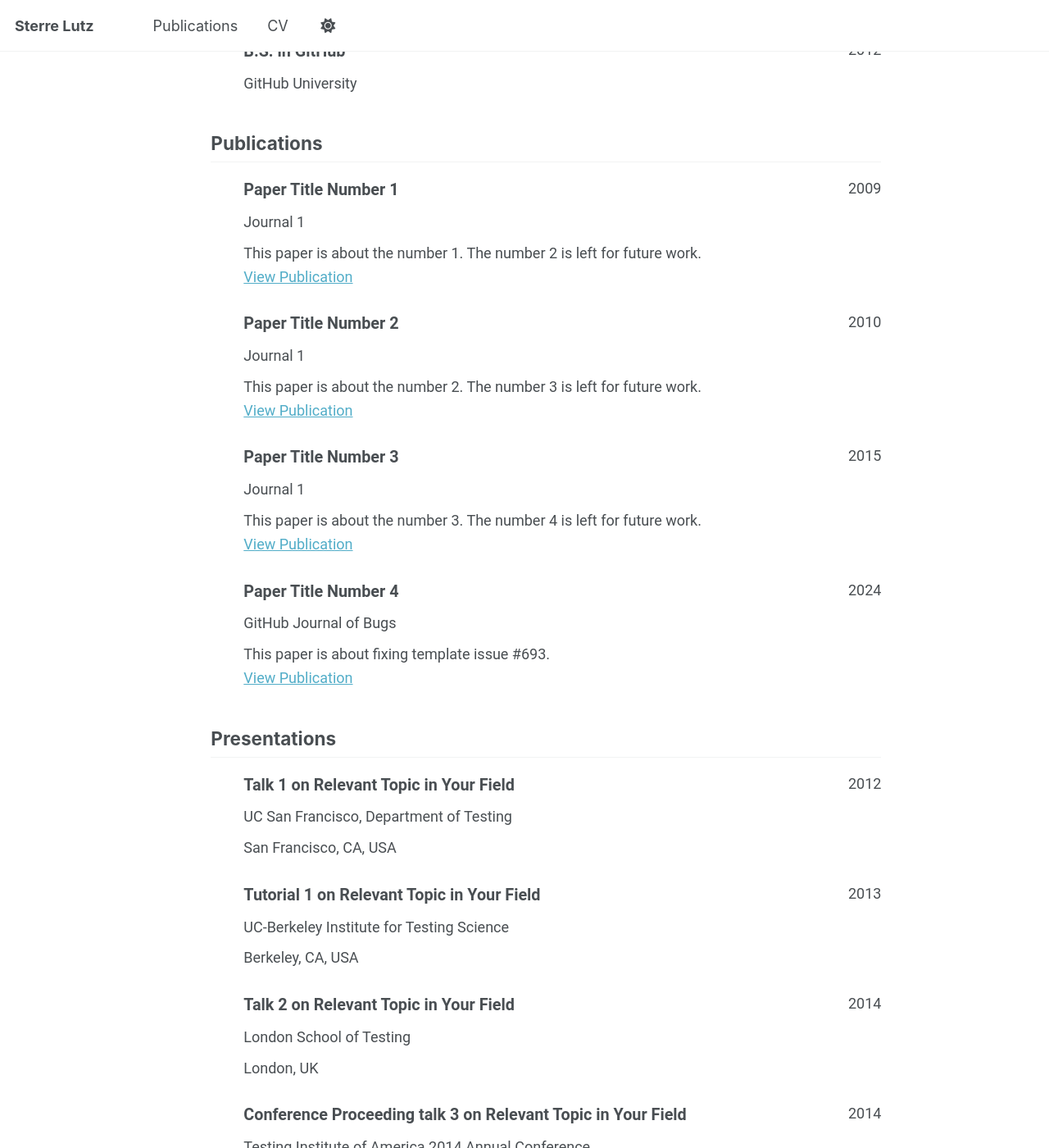
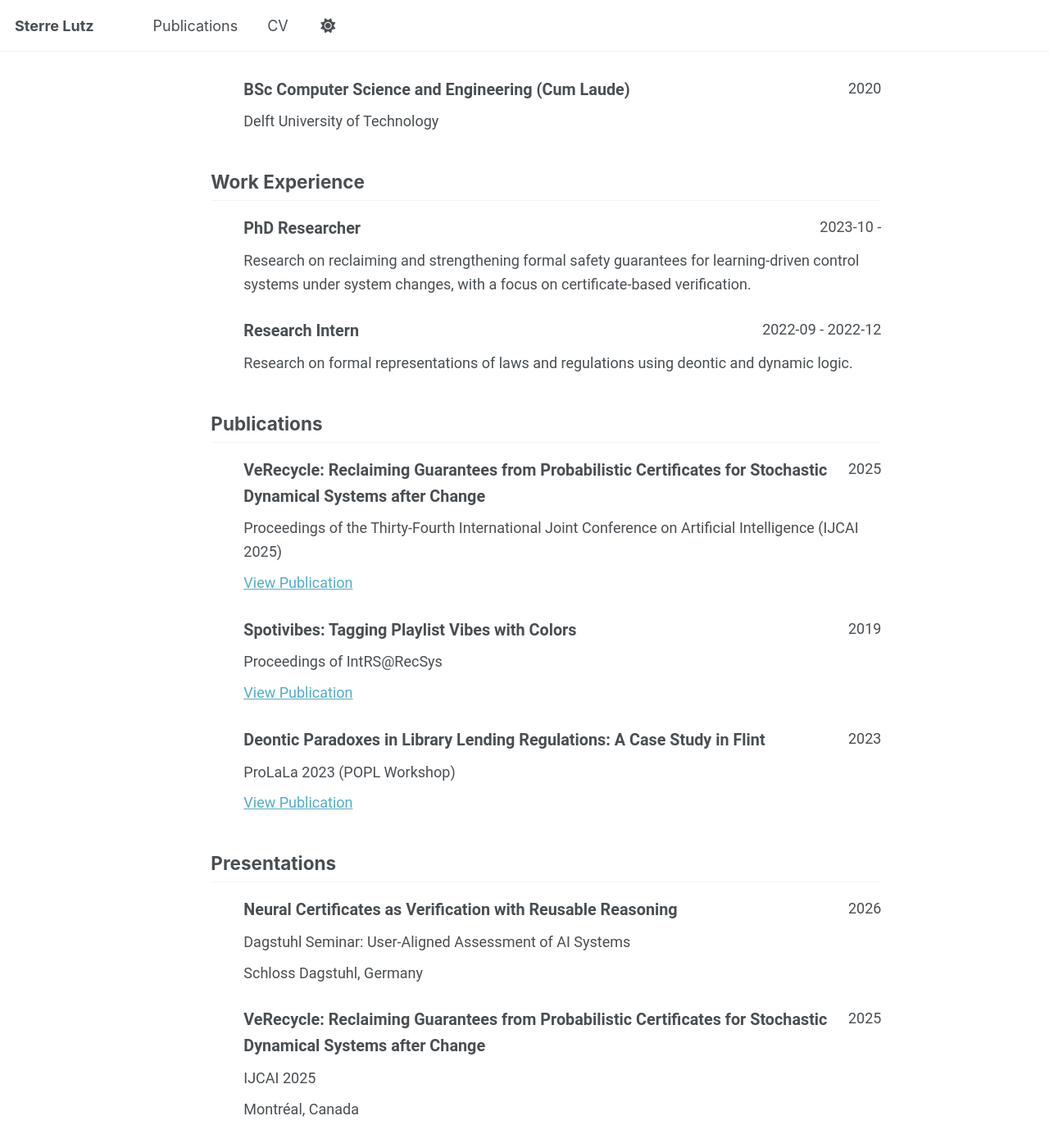
Before and after one commit to sterrelutz/sterrelutz.github.io, a Jekyll site: the page built from _pages/cv-json.md, in a window 1280 px wide and 1400 px high, scrolled down 721 px. Shown: the whole window at 82% size. Built offline with Jekyll 4.4.1, drawn with Linux system fonts in a browser that asks for light colours; a script bundle is joined from its source files by our own code; library files that are not in the unit come from our copies; some of the changed text lies outside the part shown.

Commit message:
Update cv.json

```diff
--- a/_data/cv.json
+++ b/_data/cv.json
@@ -1,152 +1,140 @@
 {
 "basics": {
-    "name": "Your Sidebar Name",
-    "email": "none@example.org",
+"name": "Sterre Lutz",
+"email": "",
 "phone": "",
-    "website": "https://academicpages.github.io",
-    "summary": "Currently employed at Red Brick University. Short biography for the left-hand sidebar",
+"website": "https://sterrelutz.github.io",
+"summary": "PhD candidate in Formal Methods for Machine Learning at Delft University of Technology. Research focuses on verification of learning-enabled control systems, probabilistic certificates, compositional synthesis, and safe AI.",
 "location": {
 "address": "",
 "postalCode": "",
-      "city": "Earth",
-      "countryCode": "US",
-      "region": ""
+"city": "Delft",
+"countryCode": "NL",
+"region": "South Holland"
 },
 "profiles": [
 {
 "network": "Google Scholar",
-        "username": "",
-        "url": "https://scholar.google.com/citations?user=PS_CX0AAAAAJ"
+"username": "UvVff8MAAAAJ",
+"url": "https://scholar.google.nl/citations?user=UvVff8MAAAAJ"
 },
 {
 "network": "ORCID",
-        "username": "",
-        "url": "https://orcid.org/yourorcidurl"
+"username": "0000-0002-6827-7722",
+"url": "https://orcid.org/0000-0002-6827-7722"
 },
 {
 "network": "GitHub",
-        "username": "academicpages",
-        "url": "https://github.com/academicpages"
+"username": "sterrelutz",
+"url": "https://github.com/sterrelutz"
+},
+{
+"network": "LinkedIn",
+"username": "sterre-lutz-062581152",
+"url": "https://www.linkedin.com/in/sterre-lutz-062581152/"
 }
 ]
 },
-  "work": [],
+
+"work": [
+{
+"name": "Delft University of Technology",
+"position": "PhD Researcher",
+"startDate": "2023-10",
+"endDate": "",
+"summary": "Research on reclaiming and strengthening formal safety guarantees for learning-driven control systems under system changes, with a focus on certificate-based verification."
+},
+{
+"name": "TNO (Netherlands Organisation for Applied Scientific Research)",
+"position": "Research Intern",
+"startDate": "2022-09",
+"endDate": "2022-12",
+"summary": "Research on formal representations of laws and regulations using deontic and dynamic logic."
+}
+],
+
 "education": [
 {
-      "institution": "GitHub University",
-      "area": "Ph.D in Version Control Theory",
-      "studyType": "",
-      "startDate": "",
-      "endDate": "2018",
-      "gpa": null,
+"institution": "Delft University of Technology",
+"area": "PhD in Formal Methods for Machine Learning",
+"studyType": "PhD",
+"startDate": "2023",
+"endDate": "",
 "courses": []
 },
 {
-      "institution": "GitHub University",
-      "area": "M.S. in Jekyll",
-      "studyType": "",
+"institution": "Utrecht University",
+"area": "MSc Artificial Intelligence (Cum Laude)",
+"studyType": "Master's",
 "startDate": "",
-      "endDate": "2014",
-      "gpa": null,
+"endDate": "2023",
 "courses": []
 },
 {
-      "institution": "GitHub University",
-      "area": "B.S. in GitHub",
-      "studyType": "",
+"institution": "Delft University of Technology",
+"area": "BSc Computer Science and Engineering (Cum Laude)",
+"studyType": "Bachelor's",
 "startDate": "",
-      "endDate": "2012",
-      "gpa": null,
+"endDate": "2020",
 "courses": []
 }
 ],
-  "skills": [],
-  "languages": [],
-  "interests": [],
-  "references": [],
+
 "publications": [
 {
-      "name": "Paper Title Number 1",
-      "publisher": "Journal 1",
-      "releaseDate": "2009-10-01",
-      "website": "https://academicpages.github.io/files/paper1.pdf",
-      "summary": "This paper is about the number 1. The number 2 is left for future work."
+"name": "VeRecycle: Reclaiming Guarantees from Probabilistic Certificates for Stochastic Dynamical Systems after Change",
+"publisher": "Proceedings of the Thirty-Fourth International Joint Conference on Artificial Intelligence (IJCAI 2025)",
+"releaseDate": "2025",
+"website": "",
+"summary": ""
 },
 {
-      "name": "Paper Title Number 2",
-      "publisher": "Journal 1",
-      "releaseDate": "2010-10-01",
-      "website": "https://academicpages.github.io/files/paper2.pdf",
-      "summary": "This paper is about the number 2. The number 3 is left for future work."
+"name": "Spotivibes: Tagging Playlist Vibes with Colors",
+"publisher": "Proceedings of IntRS@RecSys",
+"releaseDate": "2019",
+"website": "",
+"summary": ""
 },
 {
-      "name": "Paper Title Number 3",
-      "publisher": "Journal 1",
-      "releaseDate": "2015-10-01",
-      "website": "https://academicpages.github.io/files/paper3.pdf",
-      "summary": "This paper is about the number 3. The number 4 is left for future work."
+"name": "Deontic Paradoxes in Library Lending Regulations: A Case Study in Flint",
+"publisher": "ProLaLa 2023 (POPL Workshop)",
+"releaseDate": "2023",
+"website": "",
+"summary": ""
+}
+],
+
+"presentations": [
+{
+"name": "Neural Certificates as Verification with Reusable Reasoning",
+"event": "Dagstuhl Seminar: User-Aligned Assessment of AI Systems",
+"date": "2026",
+"location": "Schloss Dagstuhl, Germany"
 },
 {
-      "name": "Paper Title Number 4",
-      "publisher": "GitHub Journal of Bugs",
-      "releaseDate": "2024-02-17",
-      "website": "https://academicpages.github.io/files/paper3.pdf",
-      "summary": "This paper is about fixing template issue #693."
+"name": "VeRecycle: Reclaiming Guarantees from Probabilistic Certificates for Stochastic Dynamical Systems after Change",
+"event": "IJCAI 2025",
+"date": "2025",
+"location": "Montréal, Canada"
+},
+{
+"name": "Deontic Paradoxes in Library Lending Regulations",
+"event": "ProLaLa 2023 (POPL Workshop)",
+"date": "2023",
+"location": "Boston, USA"
 }
 ],
-  "presentations": [
+
+"awards": [
 {
-      "name": "Talk 1 on Relevant Topic in Your Field",
-      "event": "UC San Francisco, Department of Testing",
-      "date": "2012-03-01",
-      "location": "San Francisco, CA, USA",
-      "description": ""
+"title": "VvL Master’s Thesis Award",
+"date": "2024",
+"awarder": "Dutch Association for Logic and Philosophy of Exact Sciences"
 },
 {
-      "name": "Tutorial 1 on Relevant Topic in Your Field",
-      "event": "UC-Berkeley Institute for Testing Science",
-      "date": "2013-03-01",
-      "location": "Berkeley, CA, USA",
-      "description": ""
-    },
-    {
-      "name": "Talk 2 on Relevant Topic in Your Field",
-      "event": "London School of Testing",
-      "date": "2014-02-01",
-      "location": "London, UK",
-      "description": ""
-    },
-    {
-      "name": "Conference Proceeding talk 3 on Relevant Topic in Your Field",
-      "event": "Testing Institute of America 2014 Annual Conference",
-      "date": "2014-03-01",
-      "location": "Los Angeles, CA, USA",
-      "description": ""
-    }
-  ],
-  "teaching": [
-    {
-      "course": "Teaching experience 1",
-      "institution": "University 1, Department",
-      "date": "2014-01-01",
-      "role": "Undergraduate course",
-      "description": ""
-    },
-    {
-      "course": "Teaching experience 2",
-      "institution": "University 1, Department",
-      "date": "2015-01-01",
-      "role": "Workshop",
-      "description": ""
-    }
-  ],
-  "portfolio": [
-    {
-      "name": "Portfolio item number 1",
-      "category": "portfolio",
-      "date": "",
-      "url": "",
-      "description": "Short description of portfolio item number 1<br/><img src='/images/500x300.png'>"
+"title": "ASML Technology Scholarship",
+"date": "2021–2023",
+"awarder": "ASML"
 }
 ]
 }
```
Lines whose indentation alone changed are shown as unchanged.
